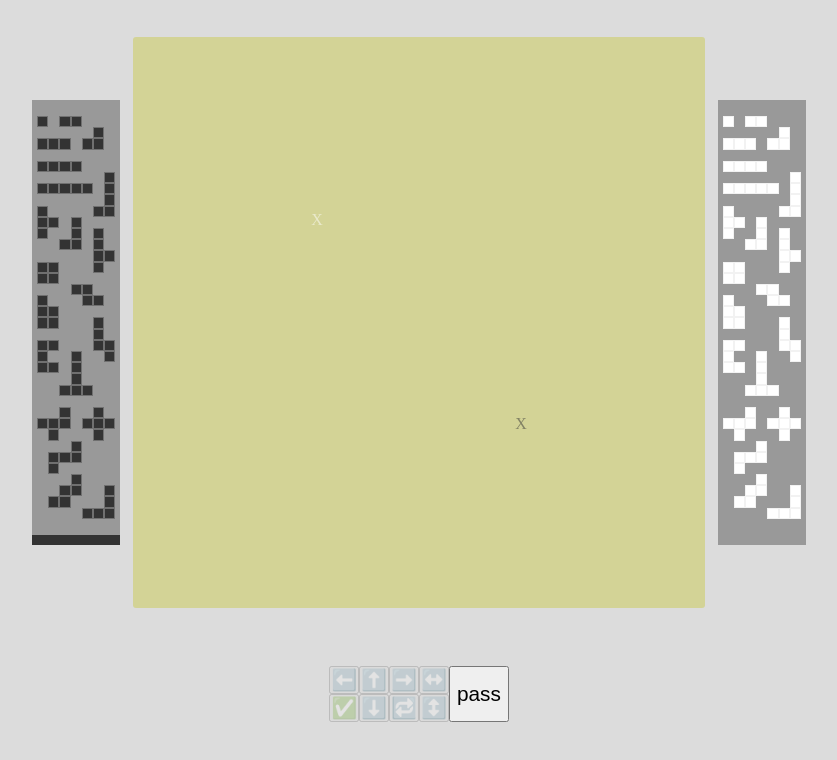
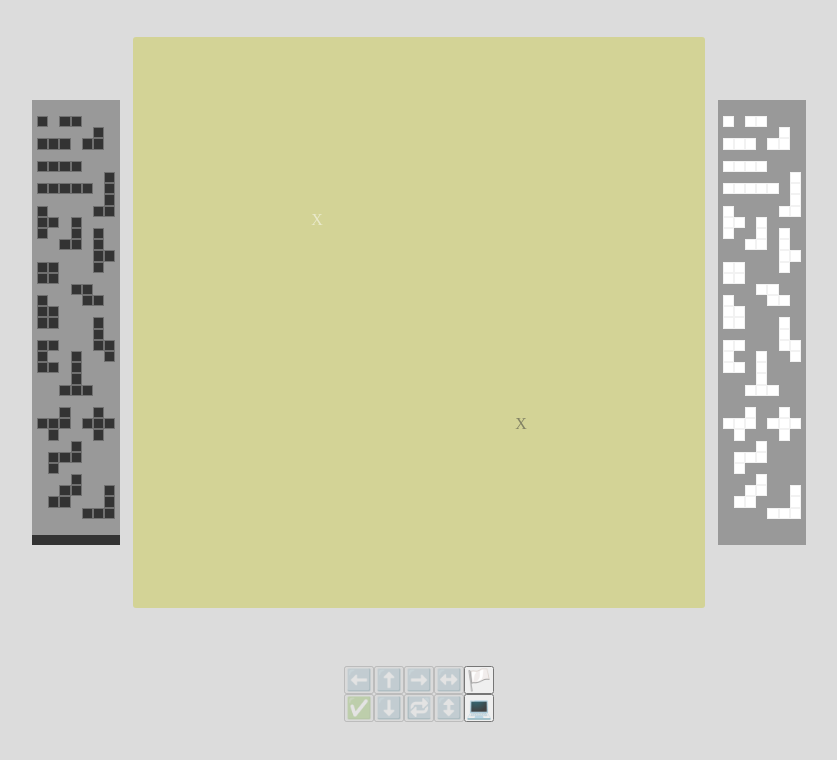
Before and after one commit to nbogie/blokus-react, a React (Vite) app: page / in a window 1280 px wide. Shown: the top 760 px of the page, without its empty margins (221-1058 px from the left). Built offline with nearby package versions, Linux system fonts and the light colour scheme.

Commit message:
Add AI that can only make random legal moves

```diff
--- a/src/components/App.css
+++ b/src/components/App.css
@@ -53,10 +53,10 @@ body * {
     grid-area: ctrls;
     display: grid;
     grid-template-areas:
-        "left up right flipH pass pass"
-        ".. down rotate flipV pass pass";
+        "left up right flipH pass"
+        ".. down rotate flipV ai";
     grid-template-rows: 1fr 1fr;
-    grid-template-columns: repeat(6, 1fr);
+    grid-template-columns: repeat(5, 1fr);
 }
 .movementButtonGrid button {
     font-size: 1.3rem;
@@ -85,6 +85,9 @@ body * {
 }
 .movementButtonGrid .pass {
     grid-area: pass;
+}
+.movementButtonGrid .aiMove {
+    grid-area: ai;
 }
 
 .startingPositionMarker {
--- a/src/components/ControlButtons.tsx
+++ b/src/components/ControlButtons.tsx
@@ -1,4 +1,5 @@
 import { Dispatch } from "react";
+import { getRandomLegalPlacement } from "../gameCore/ai";
 import { GameState } from "../gameCore/gameState";
 import { Action } from "../reducer/action";
 
@@ -106,7 +107,25 @@ export function ControlButtons({
                     })
                 }
             >
-                pass
+                🏳️
+            </button>
+
+            <button
+                className="aiMove"
+                onClick={() => {
+                    const placement = getRandomLegalPlacement(
+                        gameState.nextPieceColour,
+                        gameState
+                    );
+                    if (placement) {
+                        dispatch({
+                            name: "place-piece",
+                            positionPiece: placement,
+                        });
+                    }
+                }}
+            >
+                💻
             </button>
         </div>
     );
--- /dev/null
+++ b/src/gameCore/ai.ts
@@ -0,0 +1,65 @@
+import { pick } from "../utils/pick";
+import { boardWidth } from "./board";
+import { GameState } from "./gameState";
+import { isLegalPlacement } from "./isLegalPlacement";
+import { Piece, PieceColour } from "./piece";
+import { PositionedPiece } from "./positionedPiece";
+import { allRotations } from "./rotation";
+export function allPlacementsOfPieceIncIllegal(
+    piece: Piece
+): PositionedPiece[] {
+    const positionedPieces: PositionedPiece[] = [];
+    for (let rotation of allRotations) {
+        for (let isFlipped of [true, false]) {
+            for (let colIx = 0; colIx < boardWidth; colIx++) {
+                for (let rowIx = 0; rowIx < boardWidth; rowIx++) {
+                    const position = { x: colIx, y: rowIx };
+                    const pp: PositionedPiece = {
+                        isFlipped,
+                        rotation,
+                        piece,
+                        position,
+                    };
+                    positionedPieces.push(pp);
+                }
+            }
+        }
+    }
+    return positionedPieces;
+}
+
+export function allLegalPlacementsOfPiece(
+    piece: Piece,
+    gameState: GameState
+): PositionedPiece[] {
+    return allPlacementsOfPieceIncIllegal(piece).filter((placement) =>
+        isLegalPlacement(placement, gameState.positionedPieces)
+    );
+}
+
+export function allLegalPlacementsOfAllRemainingPieces(
+    pieceColour: PieceColour,
+    gameState: GameState
+): (readonly [Piece, PositionedPiece[]])[] {
+    return gameState.piecesLeft[pieceColour]
+        .map((p) => [p, allLegalPlacementsOfPiece(p, gameState)] as const)
+        .filter(([, moves]) => moves.length > 0);
+}
+
+export function getRandomLegalPlacement(
+    pieceColour: PieceColour,
+    gameState: GameState
+): PositionedPiece | null {
+    const allLegal = allLegalPlacementsOfAllRemainingPieces(
+        pieceColour,
+        gameState
+    );
+
+    if (allLegal.length === 0) {
+        return null;
+    } else {
+        //maybe pick the biggest piece that has moves
+        const [, moves] = pick(allLegal);
+        return pick(moves);
+    }
+}
--- a/src/gameCore/isLegalPlacement.ts
+++ b/src/gameCore/isLegalPlacement.ts
@@ -1,5 +1,6 @@
 import { pieceOverlapsAny } from "../reducer/doPlacePiece";
 import { getStartingPositionForColour } from "./board";
+import { positionedPieceIsInBounds } from "./piece";
 import { areSamePosition, Position } from "./position";
 import { calcRealCellPositions, PositionedPiece } from "./positionedPiece";
 
@@ -10,6 +11,17 @@ export function isLegalPlacement(
     if (pieceOverlapsAny(candidatePiece, positionedPieces)) {
         return false;
     }
+    if (
+        !positionedPieceIsInBounds(
+            candidatePiece.piece,
+            candidatePiece.rotation,
+            candidatePiece.isFlipped,
+            candidatePiece.position
+        )
+    ) {
+        return false;
+    }
+
     const ownPlacedPieces = positionedPieces.filter(
         (ppos) => ppos.piece.colour === candidatePiece.piece.colour
     );
--- a/src/gameCore/piece.ts
+++ b/src/gameCore/piece.ts
@@ -30,16 +30,16 @@ export function pieceDimensionsWhenRotatedAndFlipped(positionedPiece: {
     };
 }
 
-export function pieceWouldBeInBounds(
+export function positionedPieceIsInBounds(
     piece: Piece,
     rotation: Rotation,
-    isHFlipped: boolean,
+    isFlipped: boolean,
     pos: Position
 ) {
     const dim = pieceDimensionsWhenRotatedAndFlipped({
         piece,
         rotation,
-        isFlipped: isHFlipped,
+        isFlipped: isFlipped,
     });
     return (
         pos.x >= 0 &&
--- a/src/reducer/doFlipFloatingPiece.tsx
+++ b/src/reducer/doFlipFloatingPiece.tsx
@@ -1,5 +1,5 @@
 import { GameState } from "../gameCore/gameState";
-import { pieceWouldBeInBounds } from "../gameCore/piece";
+import { positionedPieceIsInBounds } from "../gameCore/piece";
 import { Rotation } from "../gameCore/rotation";
 import { FlipFloatingPieceAction } from "./action";
 
@@ -23,7 +23,7 @@ export function doFlipFloatingPiece(
             : (((oldRot + 2) % 4) as Rotation);
 
     if (
-        pieceWouldBeInBounds(
+        positionedPieceIsInBounds(
             gs.floatingPiece.piece,
             newRotation,
             newFlipState,
--- a/src/reducer/doMoveFloatingPiece.tsx
+++ b/src/reducer/doMoveFloatingPiece.tsx
@@ -1,5 +1,5 @@
 import { GameState } from "../gameCore/gameState";
-import { pieceWouldBeInBounds } from "../gameCore/piece";
+import { positionedPieceIsInBounds } from "../gameCore/piece";
 import { addToPosition } from "../gameCore/position";
 import { MoveFloatingPieceAction } from "./action";
 
@@ -15,7 +15,7 @@ export function doMoveFloatingPiece(
     const currentPosition = gs.floatingPiece.position;
     const candidatePosition = addToPosition(currentPosition, action.direction);
     if (
-        pieceWouldBeInBounds(
+        positionedPieceIsInBounds(
             gs.floatingPiece.piece,
             gs.floatingPiece.rotation,
             gs.floatingPiece.isFlipped,
--- a/src/reducer/doRotateFloatingPiece.tsx
+++ b/src/reducer/doRotateFloatingPiece.tsx
@@ -1,5 +1,5 @@
 import { GameState } from "../gameCore/gameState";
-import { pieceWouldBeInBounds } from "../gameCore/piece";
+import { positionedPieceIsInBounds } from "../gameCore/piece";
 import { Rotation } from "../gameCore/rotation";
 import { RotateFloatingPieceAction } from "./action";
 
@@ -13,7 +13,7 @@ export function doRotateFloatingPiece(
     const newRotation = ((gs.floatingPiece.rotation + 1) % 4) as Rotation;
     const pos = gs.floatingPiece.position;
     if (
-        pieceWouldBeInBounds(
+        positionedPieceIsInBounds(
             gs.floatingPiece.piece,
             newRotation,
             gs.floatingPiece.isFlipped,
```
